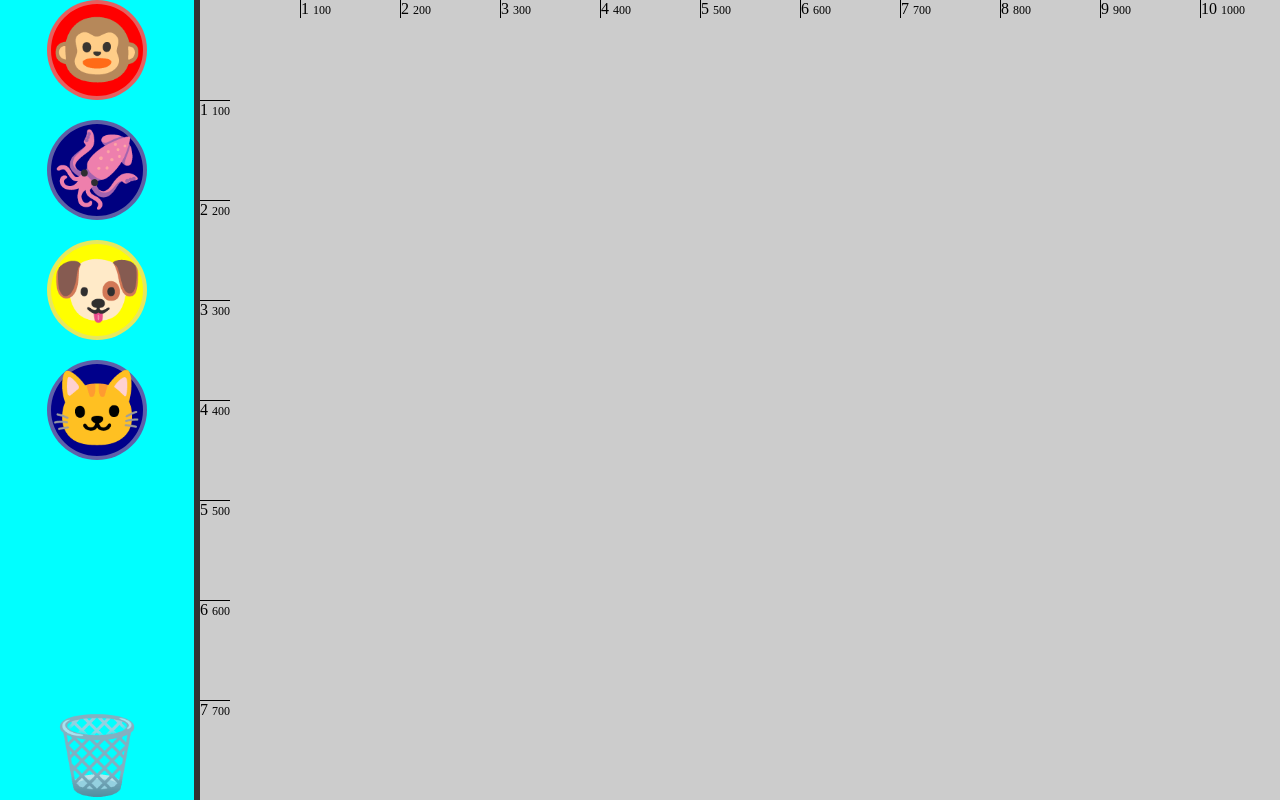
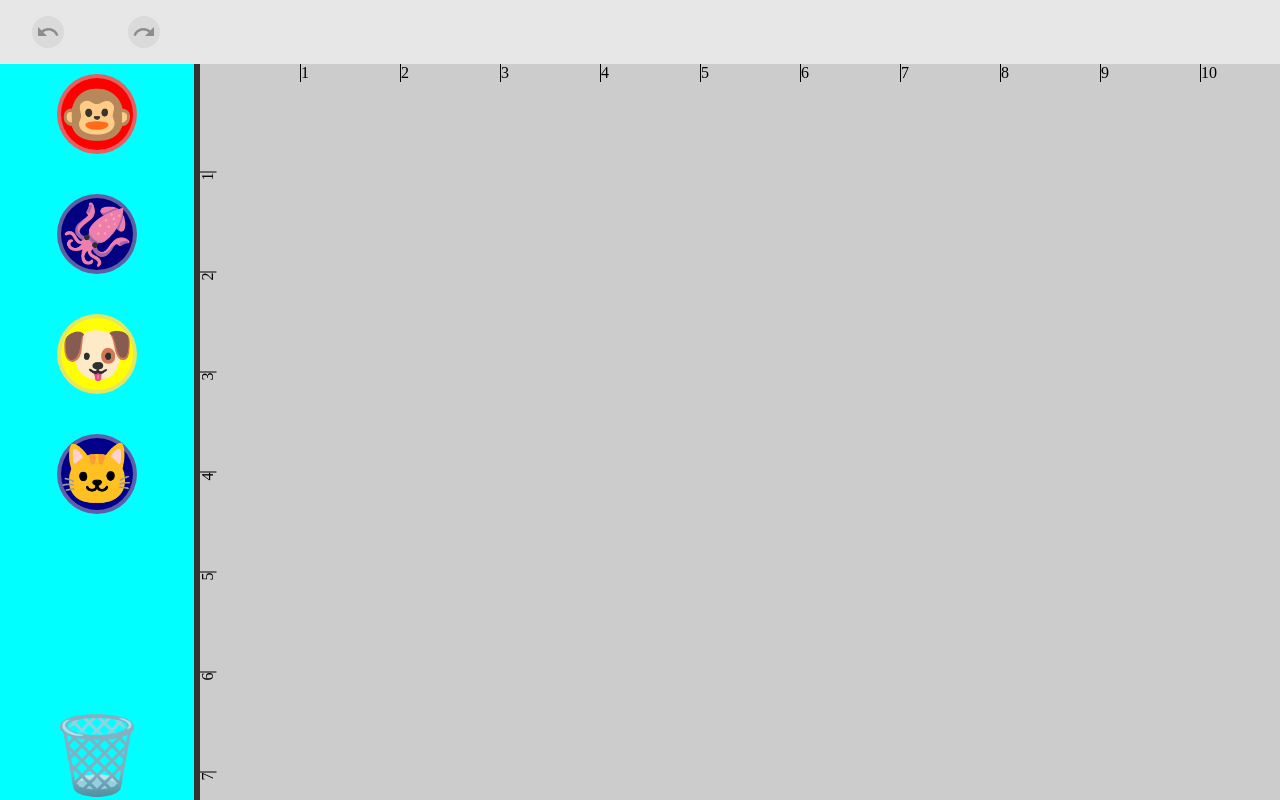
Before and after one commit to georgius1024/vue-dnd-demo, a Vue app: page / in a window 1280 px wide. Built offline with nearby package versions, Linux system fonts and the light colour scheme.

Commit message:
added header tolbar

```diff
--- a/src/App.vue
+++ b/src/App.vue
@@ -6,7 +6,7 @@
         :id="item.id"
         :x="100 - 3"
         :y="50 + index * 120"
-        :size="100"
+        :size="80"
         :color="item.color"
         :content="item.content"
         :key="item.id"
@@ -20,6 +20,24 @@
         v-text="'🗑️'"
       />
     </aside>
+    <header class="header">
+      <button @click="undo" :disabled="!undoable">
+        <svg style="width: 24px; height: 24px" viewBox="0 0 24 24">
+          <path
+            fill="currentColor"
+            d="M12.5,8C9.85,8 7.45,9 5.6,10.6L2,7V16H11L7.38,12.38C8.77,11.22 10.54,10.5 12.5,10.5C16.04,10.5 19.05,12.81 20.1,16L22.47,15.22C21.08,11.03 17.15,8 12.5,8Z"
+          />
+        </svg>
+      </button>
+      <button @click="redo" :disabled="!redoable">
+        <svg style="width: 24px; height: 24px" viewBox="0 0 24 24">
+          <path
+            fill="currentColor"
+            d="M18.4,10.6C16.55,9 14.15,8 11.5,8C6.85,8 2.92,11.03 1.54,15.22L3.9,16C4.95,12.81 7.95,10.5 11.5,10.5C13.45,10.5 15.23,11.22 16.62,12.38L13,16H22V7L18.4,10.6Z"
+          />
+        </svg>
+      </button>
+    </header>
     <main
       class="canvas"
       ref="canvas"
@@ -38,7 +56,6 @@
         }"
       >
         {{ step }}
-        <span style="font-size: 75%">{{ (step - 1) * 100 + 100 }}</span>
       </span>
       <span
         v-for="step in 10"
@@ -46,26 +63,24 @@
         :style="{
           position: 'absolute',
           top: `${(step - 1) * 100 + 100}px`,
-          borderTop: '1px solid black',
+          transform: 'rotate(-90deg)',
+          borderRight: '1px solid black',
+          paddingTop: '6px',
         }"
       >
         {{ step }}
-        <span style="font-size: 75%">{{ (step - 1) * 100 + 100 }}</span>
       </span>
-
-      <template v-for="(row, rowIndex) in scene">
-        <template v-for="(item, colIndex) in row">
+      <template v-if="history">
         <DemoBlock
-            v-if="item"
+          v-for="item in flatScene"
           :id="item.id"
-            :x="gridToCanvas(colIndex, rowIndex).x"
-            :y="gridToCanvas(colIndex, rowIndex).y"
-            :size="100"
+          :x="gridToCanvas(item.x, item.y).x"
+          :y="gridToCanvas(item.x, item.y).y"
+          :size="80"
           :color="item.color"
           :content="item.content"
           :key="item.id"
         />
-        </template>
       </template>
     </main>
   </div>
@@ -108,6 +123,9 @@ export default {
   computed: {
     scene() {
       return this.history ? getCurrent(this.history) : [];
+    },
+    flatScene() {
+      return this.scene.flat().filter(Boolean);
     },
     undoable() {
       return Boolean(this.history && undoable(this.history));
@@ -306,14 +324,40 @@ export default {
   font-size: 16px;
   box-sizing: border-box;
 }
+.separator {
+  flex-grow: 1;
+}
 
 .layout {
   display: grid;
   grid-template-columns: 200px 1fr;
-  grid-template-rows: 1fr;
-  grid-template-areas: "sidebar main";
+  grid-template-rows: 64px 1fr;
+  grid-template-areas: "header header" "sidebar main";
   width: 100vw;
   height: 100vh;
+}
+.header {
+  grid-area: header;
+  display: flex;
+  align-items: center;
+  background-color: #ccc7;
+  button {
+    border-radius: 100%;
+    background-color: transparent;
+    display: flex;
+    align-items: center;
+    justify-content: center;
+    border: none;
+    width: 32px;
+    height: 32px;
+    margin: 32px;
+    color: #333;
+    cursor: pointer;
+    &:disabled {
+      background-color: #ccc7;
+      color: #3337;
+    }
+  }
 }
 .picker {
   grid-area: sidebar;
@@ -330,9 +374,6 @@ export default {
     align-items: center;
     justify-content: center;
   }
-}
-.separator {
-  flex-grow: 1;
 }
 
 .canvas {
--- a/src/components/DemoBlock.vue
+++ b/src/components/DemoBlock.vue
@@ -59,7 +59,7 @@ export default {
   // // https://github.com/react-dnd/react-dnd/issues/788#issuecomment-367300464
   transition: all 200ms ease;
   &.dragging {
-    transition: unset;
+    //transition: unset;
     border: 4px dotted #cccccc77;
     background: url("") top left no-repeat;
     overflow: hidden;
```
Lines whose indentation alone changed are shown as unchanged.
